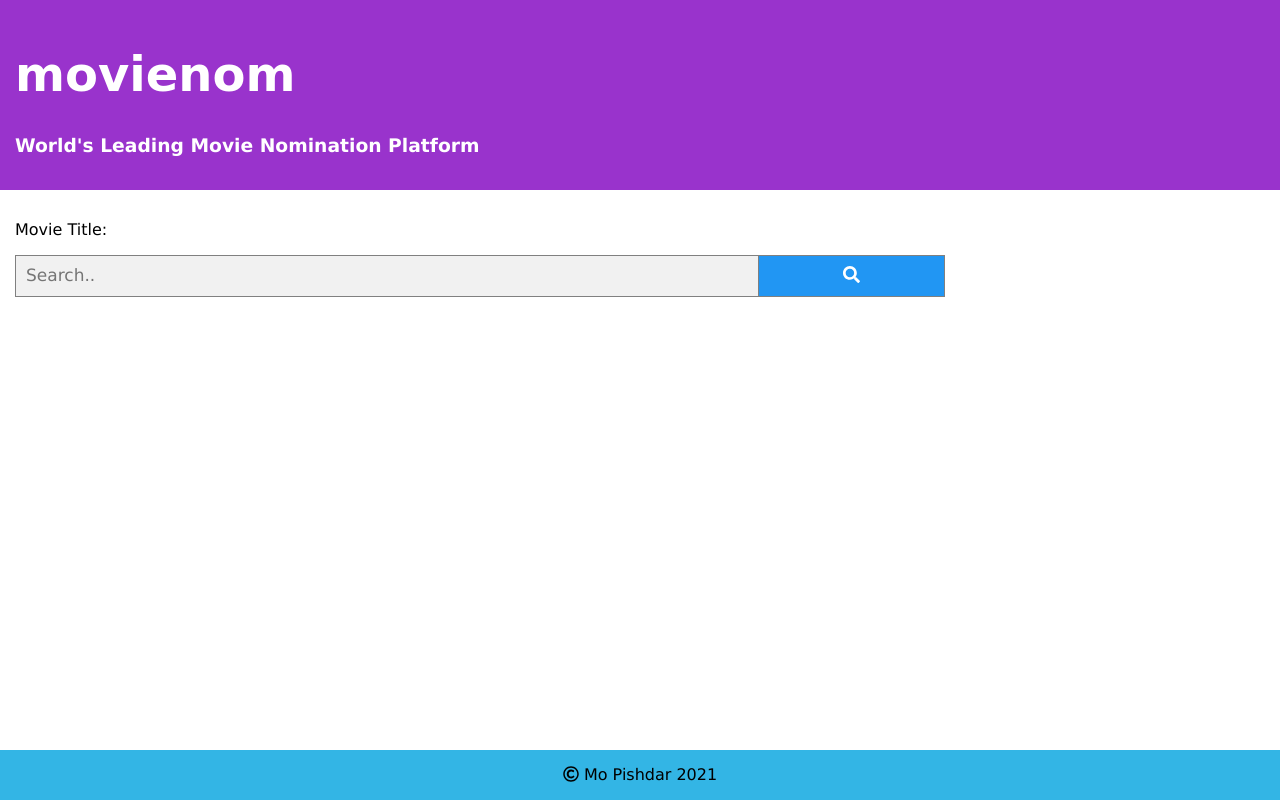
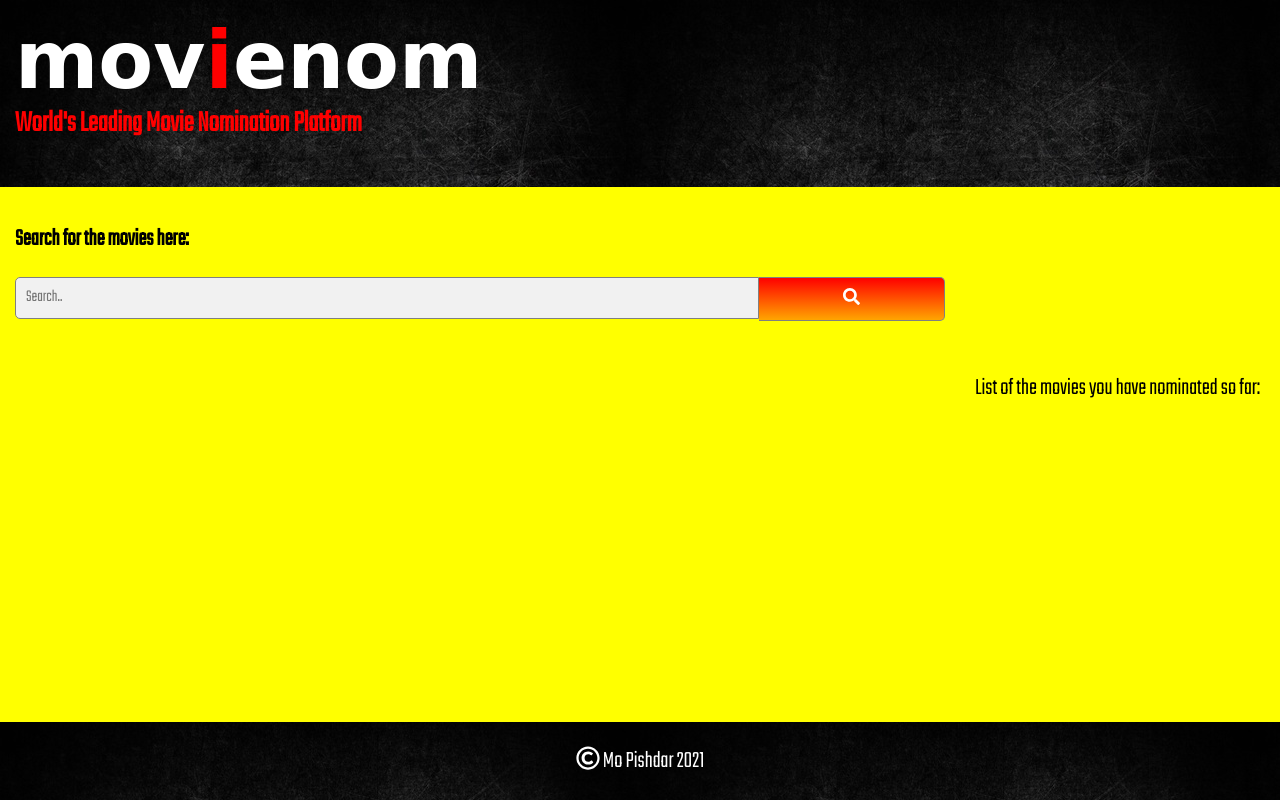
Before and after one commit to Mohammad-Pishdar/movienom2021, a plain HTML site: page index.html in a window 1280 px wide. Drawn offline with nearby package versions, Linux system fonts and the light colour scheme; a web font is replaced by a local one.

Commit message:
final adjaustments

```diff
--- a/index.html
+++ b/index.html
@@ -30,19 +30,21 @@
     <link rel="preconnect" href="https://fonts.gstatic.com">
     <link href="https://fonts.googleapis.com/css2?family=Pirata+One&display=swap" rel="stylesheet">
     <link rel="preconnect" href="https://fonts.gstatic.com">
-<link href="https://fonts.googleapis.com/css2?family=Catamaran:wght@900&display=swap" rel="stylesheet">
+    <link href="https://fonts.googleapis.com/css2?family=Catamaran:wght@900&display=swap" rel="stylesheet">
+    <link rel="preconnect" href="https://fonts.gstatic.com">
+    <link href="https://fonts.googleapis.com/css2?family=Teko:wght@300&display=swap" rel="stylesheet">
 </head>
 
 <body>
     <div id="container">
         <div id="content-wrap">
             <div class="header">
-                <h1 id="appTitle">movienom</h1>
-                <h3>World's Leading Movie Nomination Platform</h3>
+                <h1 id="appTitle" style="margin-top:0; margin-bottom:0">mov<span style="color:red">i</span>enom</h1>
+                <h3 style="margin-top:0">World's Leading Movie Nomination Platform</h3>
             </div>
             <div class="row">
                 <div class="col-9">
-                    <p>Movie Title:</p>
+                    <p style="font-weight:bold">Search for the movies here:</p>
                     <form id="movieSearchBox">
                         <input id="movieSearchInputBox" type="text" placeholder="Search.." name="search">
                         <button id="movieSearchButton" type="submit"><i class="fa fa-search"></i></button>
--- a/script.js
+++ b/script.js
@@ -14,6 +14,11 @@ $(document).ready(function () {
             url: `http://www.omdbapi.com/?s=${movieTitle}&type=movie&apikey=3b9b8938`,
             method: "GET"
         }).then(function (response) {
+            if(response.Response === "False") {
+                results.append(`
+                    Movie Not Found
+                `)
+            }
             $.each(response.Search, function (key, value) {
                 if (value.Poster === "N/A") {
                     results.append(`
@@ -104,11 +109,15 @@ $(document).ready(function () {
     });
 
     function appStart() {
-        if (localStorage.length > 0) {
+        if (localStorage.nominationList !== "[]") {
+            nominationList.append(`
+            <p>List of the movies you have nominated so far:</P>
+            `)
             nominationListArray = JSON.parse(localStorage.getItem('nominationList'));
             console.log(nominationListArray);
             nominationListArray.forEach(function (item) {
                 nominationList.append(`
+
                 <li>${item}<span class="close">&times;</span></li>
                 `)
             })
--- a/style.css
+++ b/style.css
@@ -1,5 +1,11 @@
 * {
     box-sizing: border-box;
+}
+
+body {
+    font-family: 'Teko', sans-serif;
+    font-size: x-large;
+    background-color: yellow;
 }
 
 #container {
@@ -26,6 +32,7 @@ html {
     background-color: #9933cc;
     color: #ffffff;
     padding: 15px;
+    background-image: url("./assets/images/background_banner.jpg");
 }
 
 .aside {
@@ -38,7 +45,8 @@ html {
 }
 
 .footer {
-    background-color: #33b5e5;
+    background-image: url("./assets/images/background_banner.jpg");
+    color: white;
     position: absolute;
     bottom: 0;
     width: 100%;
@@ -101,13 +109,20 @@ html {
 
 #appTitle {
     font-family: 'Pirata One', cursive;
-    font-size: 3rem;
+    font-size: 5rem;
+}
+
+h3 {
+    font-size: 30px;
+    color: red
 }
 
 form#movieSearchBox input[type=text] {
     padding: 10px;
     font-size: 17px;
     border: 1px solid grey;
+    border-top-left-radius: 5px;
+    border-bottom-left-radius: 5px;
     float: left;
     width: 80%;
     background: #f1f1f1;
@@ -117,16 +132,18 @@ form#movieSearchBox button {
     float: left;
     width: 20%;
     padding: 10px;
-    background: #2196F3;
+    background-image: linear-gradient(red, orange);
     color: white;
     font-size: 17px;
     border: 1px solid grey;
+    border-top-right-radius: 5px;
+    border-bottom-right-radius: 5px;
     border-left: none;
     cursor: pointer;
 }
 
 form#movieSearchBox button:hover {
-    background: #0b7dda;
+    background-image: linear-gradient(red, maroon);
 }
 
 form#movieSearchBox::after {
@@ -171,7 +188,7 @@ form#movieSearchBox::after {
 
 /* card settings */
 
-.gallery{
+.gallery {
     background-color: darkblue;
     color: white;
     border-radius: 30px 30px 25px 25px;
@@ -193,7 +210,7 @@ div.gallery img {
 }
 
 div.gallery h4 {
-    font-size: small;
+    font-size: 20px;
     font-weight: bold;
 }
 
@@ -318,7 +335,8 @@ ul {
 
 ul li {
     border: 1px solid #ddd;
-    margin-top: -1px; /* Prevent double borders */
+    margin-top: -1px;
+    /* Prevent double borders */
     background-color: #f6f6f6;
     padding: 12px;
     text-decoration: none;
@@ -341,4 +359,7 @@ ul {
     transform: translate(0%, -50%);
 }
 
-  .close:hover {background: #bbb;}
+.close:hover {
+    background-image: linear-gradient(red, pink);
+    color: white;
+}
```
Also changed, not shown: assets/images/background_banner.jpg (added). Lines whose indentation alone changed are shown as unchanged.
